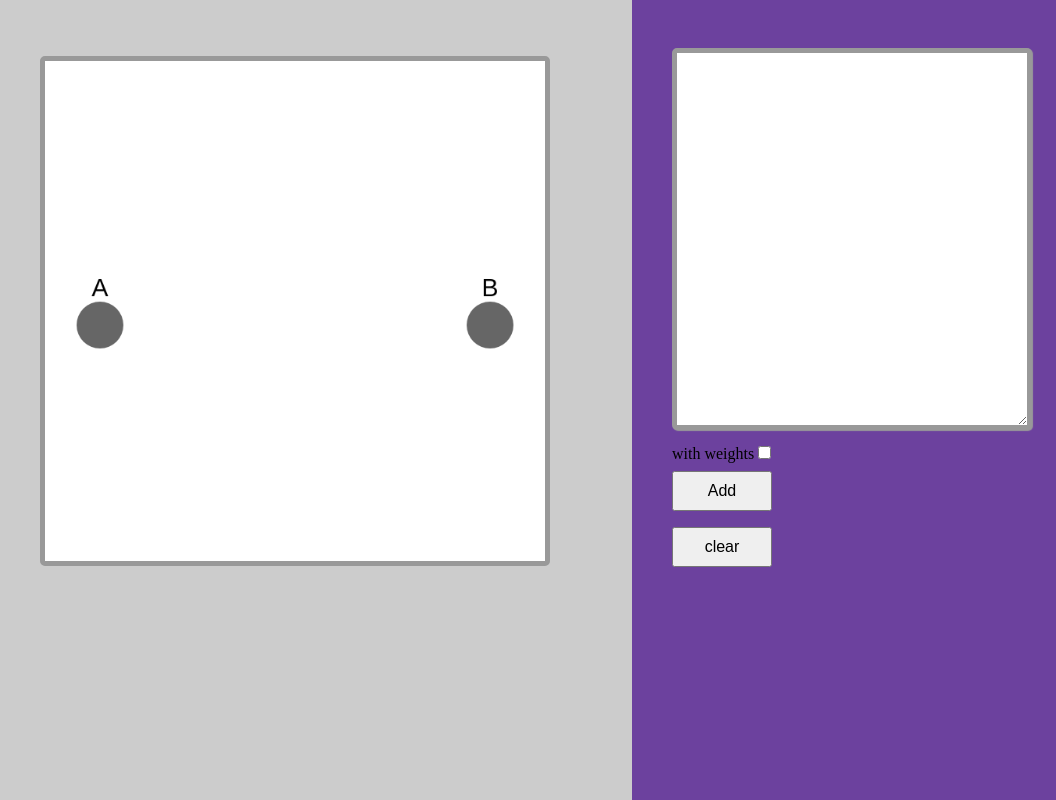
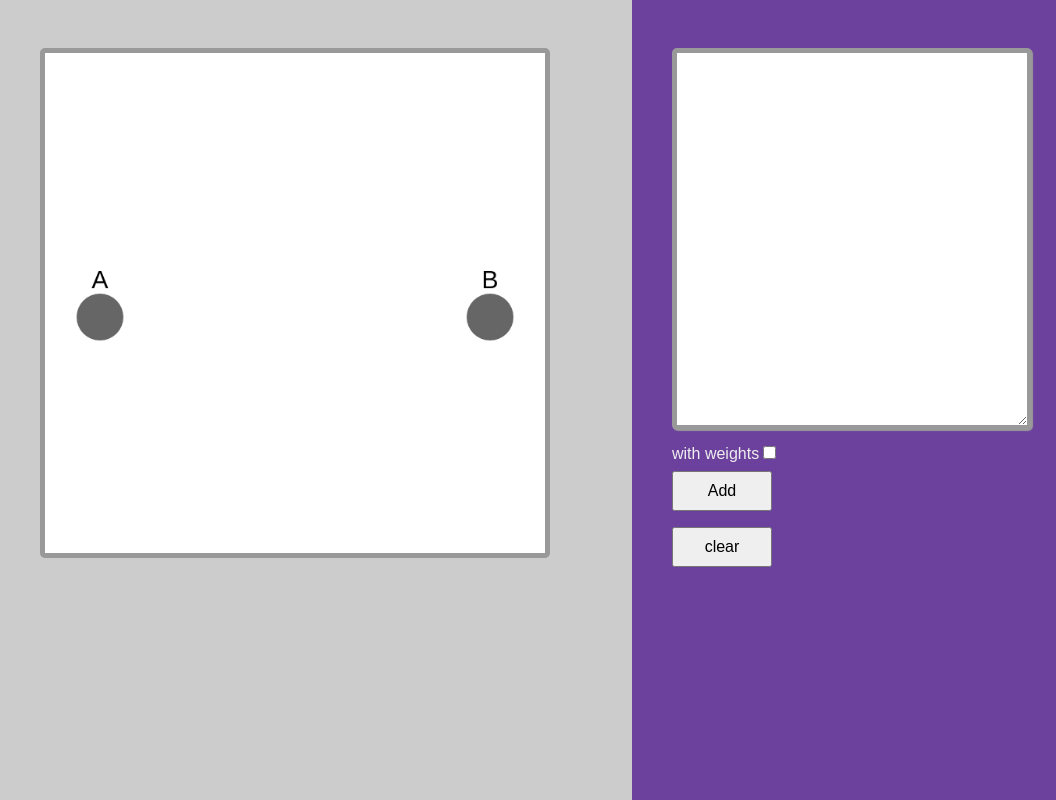
Before and after one commit to Fibii/Graph-Visualizer, a React (Create React App) app: page / in a window 1280 px wide. Shown: the whole page, without its empty margins (224-1280 px from the left). Built offline with nearby package versions, Linux system fonts and the light colour scheme.

Commit message:
fixed some styling, edited eslint

```diff
--- a/src/index.css
+++ b/src/index.css
@@ -1,4 +1,6 @@
-
+html {
+    font-family: Arial, Helvetica, sans-serif;
+}
 body {
     font-size: 18px;
     padding-left: 20%;
@@ -47,6 +49,7 @@ body {
 
 #inputItem {
     font-size: 16px;
+    color:rgb(238, 238, 238);
 }
 
 
@@ -58,7 +61,7 @@ body {
     border: 5px solid #999;
     border-radius: 5px;
     background-color:#fff;
-    margin: 48px 0;
+    margin: 40px 0;
 }
 
 input {
```
Also changed, not shown: .eslintrc.js.
